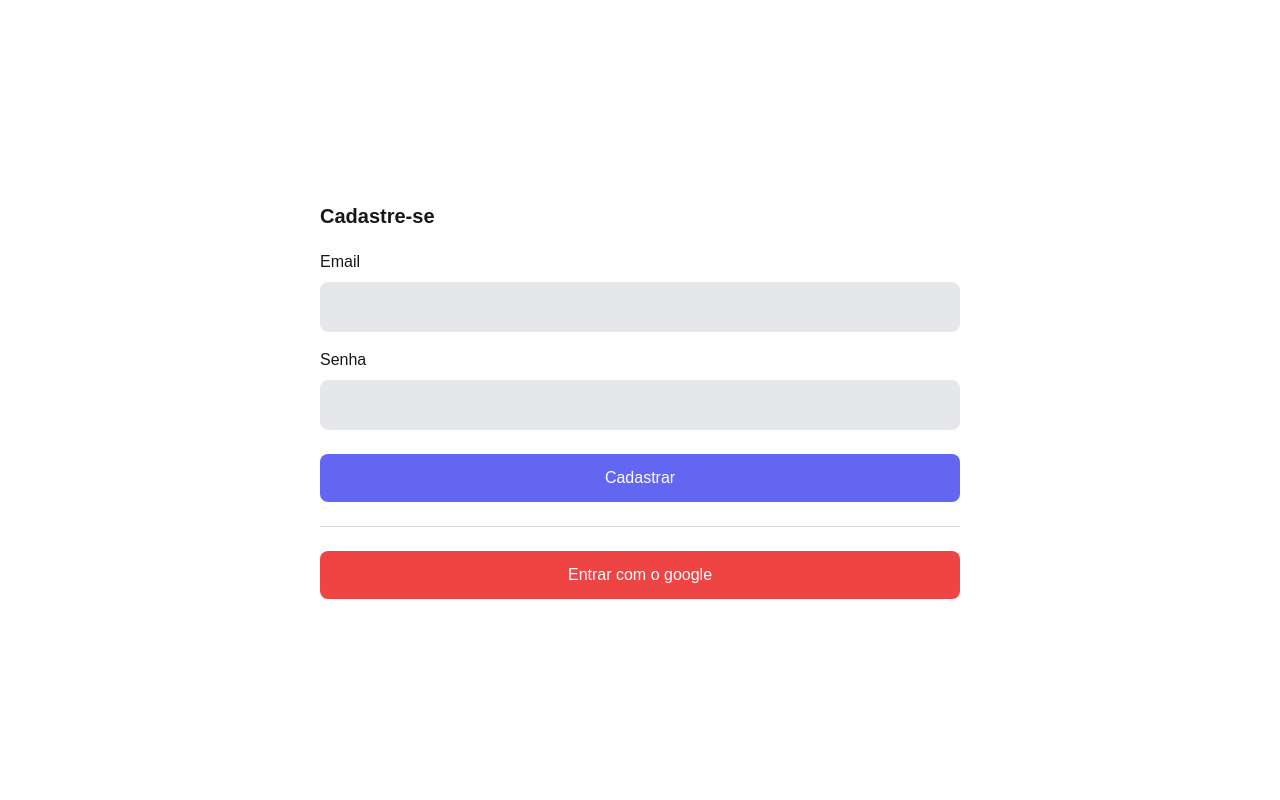
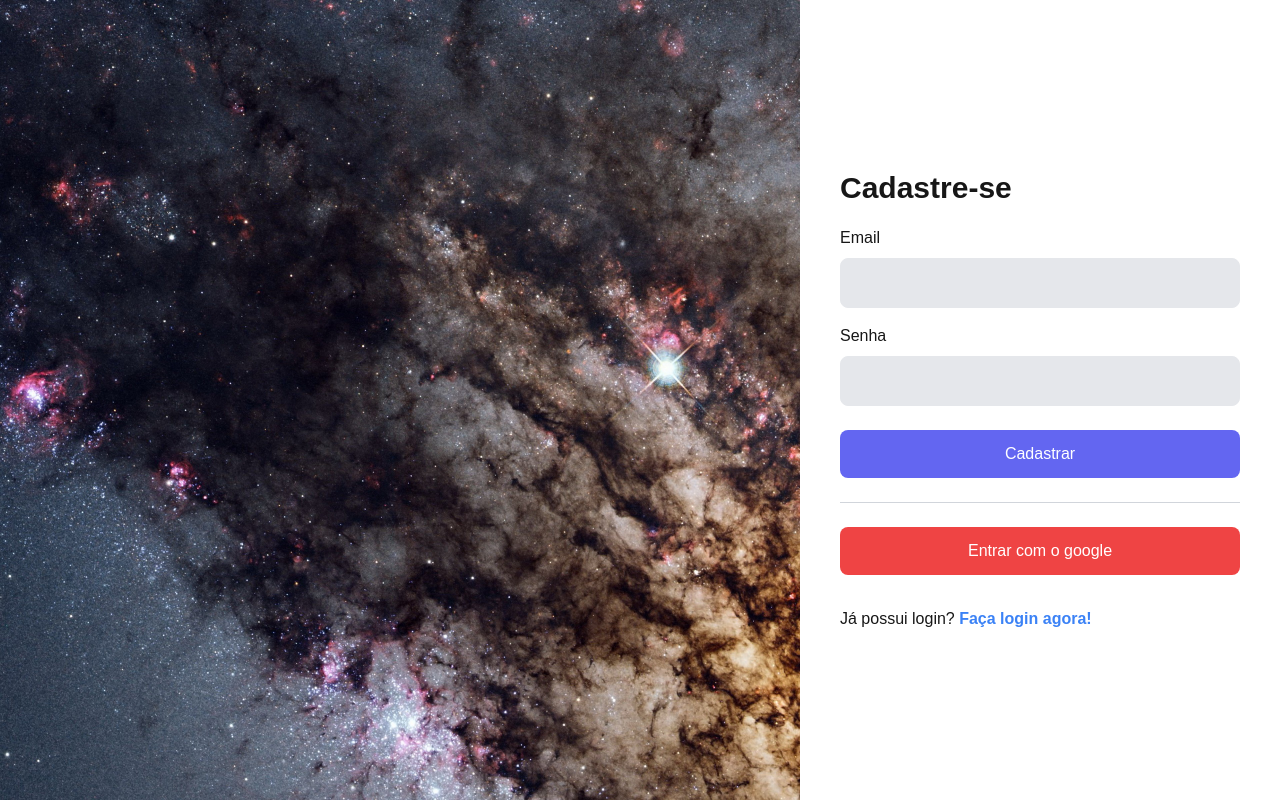
Before and after one commit to Gabrielrc11/todo_list, a Next.js app: page /autenticacao in a window 1280 px wide. Built offline with nearby package versions, Linux system fonts and the light colour scheme.

Commit message:
feat: login screen

```diff
--- a/src/components/icons/index.tsx
+++ b/src/components/icons/index.tsx
@@ -16,3 +16,9 @@ export const IconeSair = (
         <path strokeLinecap="round" strokeLinejoin="round" d="M15.75 9V5.25A2.25 2.25 0 0 0 13.5 3h-6a2.25 2.25 0 0 0-2.25 2.25v13.5A2.25 2.25 0 0 0 7.5 21h6a2.25 2.25 0 0 0 2.25-2.25V15m3 0 3-3m0 0-3-3m3 3H9" />
     </svg>
 )
+
+export const IconeAtencao = (
+    <svg xmlns="http://www.w3.org/2000/svg" fill="none" viewBox="0 0 24 24" strokeWidth={1.5} stroke="currentColor" className="size-6">
+        <path strokeLinecap="round" strokeLinejoin="round" d="M12 9v3.75m9-.75a9 9 0 1 1-18 0 9 9 0 0 1 18 0Zm-9 3.75h.008v.008H12v-.008Z" />
+    </svg>
+)
--- a/src/pages/autenticacao.tsx
+++ b/src/pages/autenticacao.tsx
@@ -1,10 +1,19 @@
 import AuthInput from "@/components/auth/Authinput";
 import { useState } from "react";
+import LoginBackground from "../components/imgs/LoginBackground.jpg"
+import Image from "next/image";
+import { IconeAtencao } from "@/components/icons";
 
 export default function Autenticacao() {
+    const [erro, setErro] = useState(null)
     const [modo, setModo] = useState('')
     const [email, setEmail] = useState('')
     const [senha, setSenha] = useState('')
+
+    function exibirErro(msg, tempo = 3){
+        setErro(msg)
+        setTimeout(() => setErro(null), tempo * 1000)
+    }
 
     function submeter() {
         if(modo === 'login') {
@@ -15,13 +24,26 @@ export default function Autenticacao() {
     }
 
     return (
-        <div className="flex flex-col h-screen items-center justify-center">
-            <div className="w-1/2">
+        <div className="flex h-screen items-center justify-center">
+            <div className="hidden md:block md:w-1/2 lg:w-2/3">
+                <Image src={LoginBackground} alt="Imagem da tela de login" className="h-screen w-full object-cover" />
+            </div>
+            <div className="m-10 w-full md:w-1/2 lg:w-1/3">
                 <h1 className={`
-                    text-xl font-bold mb-5
+                    text-3xl font-bold mb-5
                 `}>
                     {modo === 'login' ? 'Entre com sua conta' : 'Cadastre-se'}
                 </h1>
+                {erro ? (
+                    <div className={`
+                        flex items-center
+                        bg-red-400 text-white py-3 px-5 my-2
+                        border border-red-700 rounded-lg
+                    `}>
+                        {IconeAtencao}
+                        <span className="ml-3">{erro}</span>
+                    </div>
+                ) : false}
                 <AuthInput label="Email" tipo="email" valor={email} valorMudou={setEmail} obrigatorio />
                 <AuthInput label="Senha" tipo="password" valor={senha} valorMudou={setSenha} obrigatorio />
                 <button onClick={submeter} className={`
@@ -39,6 +61,26 @@ export default function Autenticacao() {
                 `}>
                     Entrar com o google
                 </button>
+
+                {modo === 'login' ? (
+                    <p className="mt-8">
+                        Novo por aqui?
+                        <a onClick={() => setModo('cadastro')} className={`
+                            text-blue-500 hover:text-blue-700 font-semibold
+                            cursor-pointer
+                        `}> Crie uma conta agora!
+                        </a>
+                    </p>
+                ) : (
+                    <p className="mt-8">
+                        Já possui login?
+                        <a onClick={() => setModo('login')} className={`
+                            text-blue-500 hover:text-blue-700 font-semibold
+                            cursor-pointer
+                        `}> Faça login agora!
+                        </a>
+                    </p>
+                )}
             </div>
         </div>
     )
```
Also changed, not shown: src/components/imgs/LoginBackground.jpg (added).
